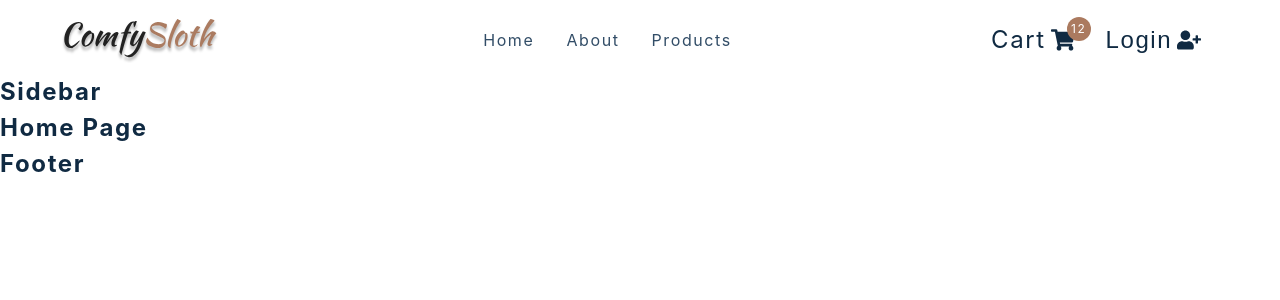
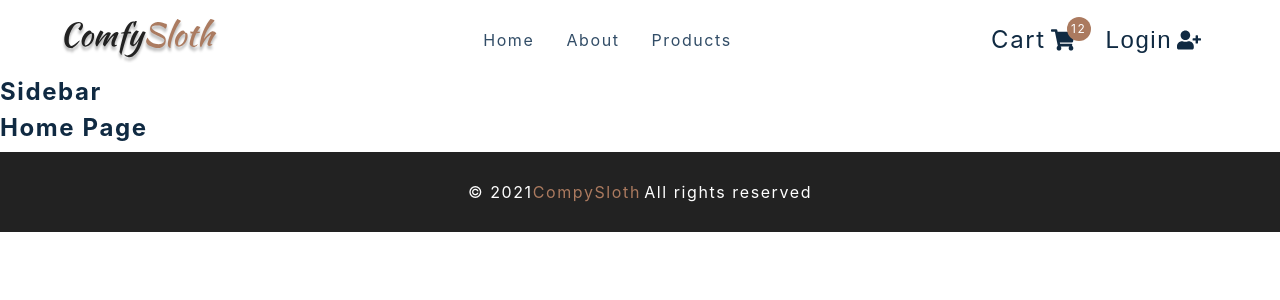
Before and after one commit to ADmtr2001/React-2-ECommerce, a React (Create React App) app: page / in a window 1280 px wide. Shown: the top 300 px of the page. Built offline with nearby package versions, Linux system fonts and the light colour scheme; the HTML template or start-up script is replaced by a standard one.

Commit message:
add Footer rendering

```diff
--- a/src/components/Footer.js
+++ b/src/components/Footer.js
@@ -1,8 +1,16 @@
-import React from 'react'
-import styled from 'styled-components'
+import React from "react";
+import styled from "styled-components";
 const Footer = () => {
-  return <h4>footer</h4>
-}
+  return (
+    <Wrapper>
+      <h5>
+        &copy; {new Date().getFullYear()}
+        <span>CompySloth</span>
+      </h5>
+      <h5>All rights reserved</h5>
+    </Wrapper>
+  );
+};
 
 const Wrapper = styled.footer`
   height: 5rem;
@@ -26,6 +34,6 @@
   @media (min-width: 776px) {
     flex-direction: row;
   }
-`
+`;
 
-export default Footer
+export default Footer;
```
